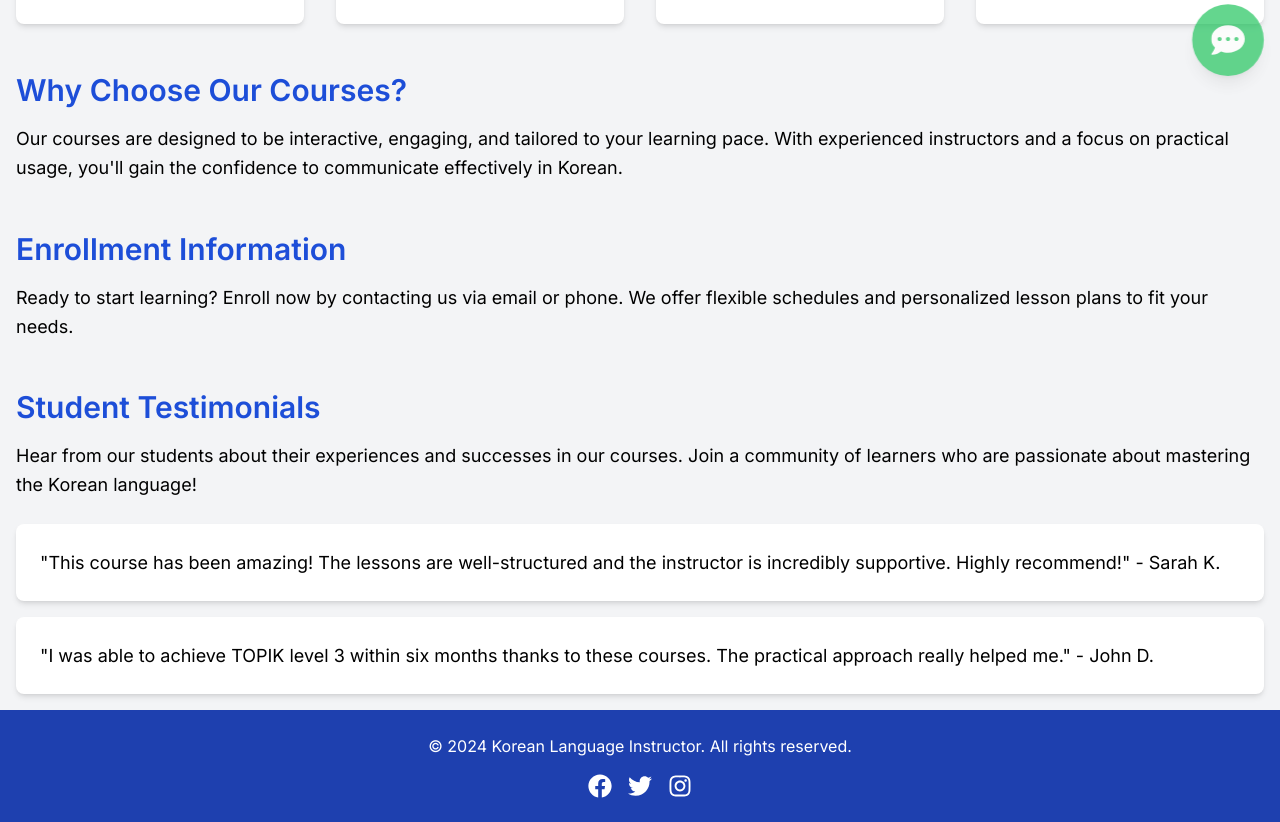
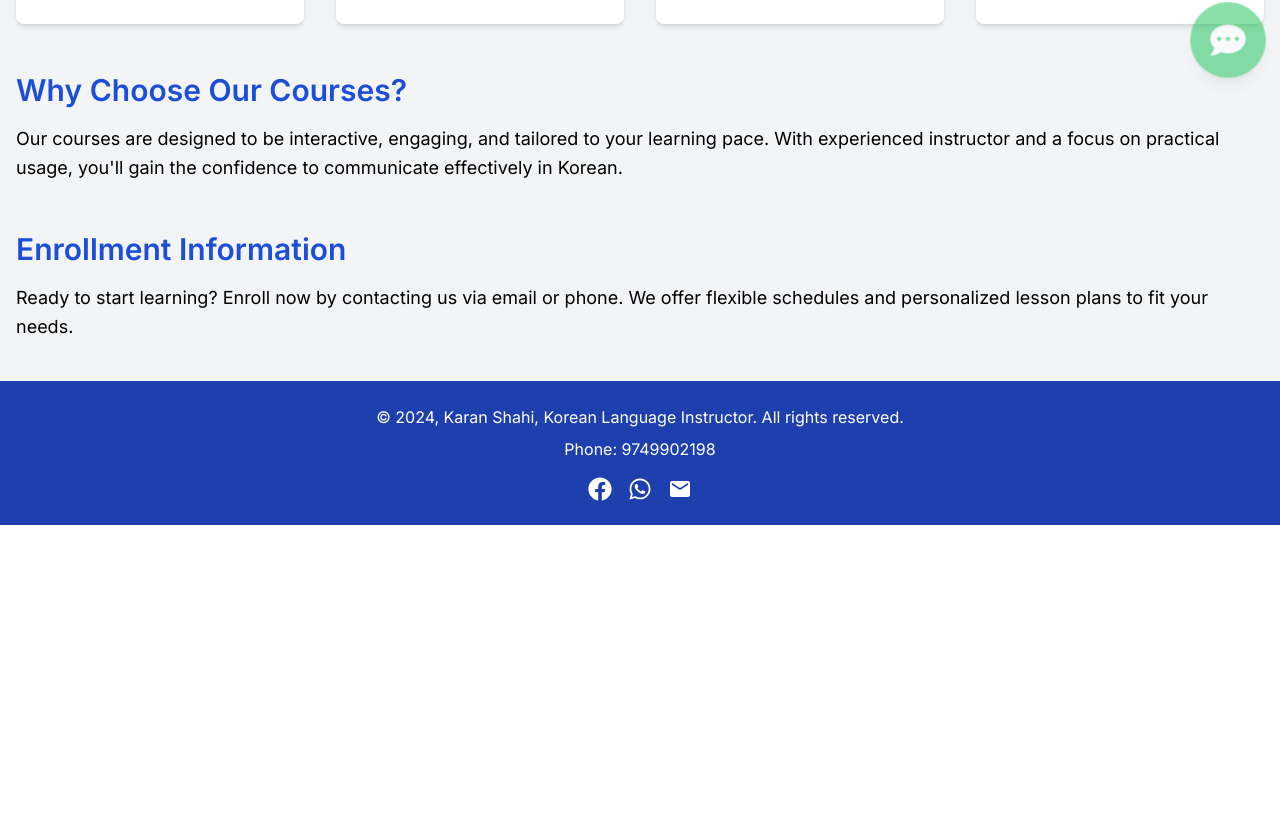
Before and after one commit to manutdmohit/language-instructor, a Next.js app: page /courses in a window 1280 px wide. Shown: the part 708-1530 px from the top of the page. After the commit the page ends 1233 px from the top, so only its background shows below. Built offline with nearby package versions, Linux system fonts and the light colour scheme.

Commit message:
Update data

```diff
--- a/src/app/about/page.tsx
+++ b/src/app/about/page.tsx
@@ -42,7 +42,7 @@ export default function About() {
   };
 
   return (
-    <div className="min-h-screen bg-gray-100">
+    <div className="min-h-screen bg-gray-100 mb-8">
       <header className="bg-gradient-to-r from-blue-600 to-blue-800 text-white py-20 md:py-32">
         <div className="container mx-auto text-center">
           <motion.div
@@ -53,7 +53,7 @@ export default function About() {
           >
             <Image
               src="/images/karanshahi.jpg"
-              alt="Sagar Sharma"
+              alt="Karna Shahi"
               width={200}
               height={200}
               className="rounded-full mx-auto mb-6 shadow-lg"
@@ -78,7 +78,7 @@ export default function About() {
               नमस्ते & 안녕하세요!
             </h1>
             <p className="text-xl md:text-2xl">
-              I'm Karan Shahi, Your Bridge Between Nepal and Korea
+              I'm Karna Shahi, Your Bridge Between Nepal and Korea
             </p>
           </motion.div>
         </div>
@@ -94,11 +94,12 @@ export default function About() {
             My Korean Language Journey
           </h2>
           <p className="text-lg leading-relaxed">
-            My fascination with Korea began during my college years in
-            Kathmandu. The allure of K-dramas and K-pop wasn't just
-            entertainment—it was a window into a vibrant culture. This spark led
-            me to Seoul, where I pursued my Master's in Korean Studies, living
-            between the serenity of Gyeongbokgung Palace and Gangnam's energy.
+            I always had a dream to go to a foreign country, and I was lucky
+            enough to have it fulfilled when I embarked on my journey to South
+            Korea. The vibrant culture, stunning landscapes, and warm
+            hospitality captured my heart from the moment I arrived. I worked
+            there for 6 years, thoroughly enjoying the dynamic work culture and
+            the opportunities it offered for personal and professional growth.
           </p>
         </motion.section>
 
@@ -115,12 +116,12 @@ export default function About() {
             {
               icon: FaGraduationCap,
               title: 'Qualifications',
-              text: "Master's, TOPIK 6, Certified Teacher",
+              text: 'TOPIK , Certified Teacher',
             },
             {
               icon: FaChalkboardTeacher,
               title: 'Experience',
-              text: "7 years in Seoul's top institutions",
+              text: '6 years work experience and 3 years teaching experience',
             },
             {
               icon: FaHeart,
--- a/src/app/contact/page.tsx
+++ b/src/app/contact/page.tsx
@@ -1,6 +1,6 @@
 'use client';
 
-import React from 'react';
+import React, { FormEvent } from 'react';
 import { motion } from 'framer-motion';
 import {
   FaEnvelope,
@@ -9,8 +9,10 @@ import {
   FaFacebook,
   FaTwitter,
   FaInstagram,
+  FaWhatsapp,
 } from 'react-icons/fa';
 import { useEffect, useState } from 'react';
+import { MdEmail } from 'react-icons/md';
 
 interface AnimatedIconProps {
   icon: React.ComponentType<any>;
@@ -28,8 +30,32 @@ const AnimatedIcon: React.FC<AnimatedIconProps> = ({
   );
 };
 
+interface FormData {
+  name: string;
+  email: string;
+  phone: string;
+  message: string;
+}
+
 export default function Contact() {
   const [isLoaded, setIsLoaded] = useState(false);
+
+  // State variable for form data
+  const [formData, setFormData] = useState<FormData>({
+    name: '',
+    email: '',
+    phone: '',
+    message: '',
+  });
+
+  // Define a function to handle form submission
+  const handleSubmit = (event: FormEvent<HTMLFormElement>) => {
+    event.preventDefault();
+    alert('Message sent successfully');
+
+    // Clear form data
+    setFormData({ name: '', email: '', phone: '', message: '' });
+  };
 
   useEffect(() => {
     setIsLoaded(true);
@@ -74,7 +100,6 @@ export default function Contact() {
             look forward to hearing from you!
           </p>
         </motion.section>
-
         <motion.section
           className="grid grid-cols-1 md:grid-cols-3 gap-8"
           variants={{
@@ -88,17 +113,17 @@ export default function Contact() {
             {
               icon: FaEnvelope,
               title: 'Email',
-              text: 'karan@example.com',
+              text: 'shahikarna4444@gmail.com',
             },
             {
               icon: FaPhone,
               title: 'Phone',
-              text: '+123 456 7890',
+              text: '+977 974 9902198',
             },
             {
               icon: FaMapMarkerAlt,
               title: 'Location',
-              text: '123 Seoul St, Kathmandu, Nepal',
+              text: 'Tikapur, Kailali',
             },
           ].map(({ icon, title, text }, index) => (
             <motion.div
@@ -112,7 +137,6 @@ export default function Contact() {
             </motion.div>
           ))}
         </motion.section>
-
         <motion.section
           variants={fadeInUp}
           initial="hidden"
@@ -125,7 +149,10 @@ export default function Contact() {
             Please fill out the form below with your name, email, subject, and
             message. I will get back to you as soon as possible.
           </p>
-          <form className="bg-white p-6 rounded-lg shadow-md space-y-4">
+          <form
+            className="bg-white p-6 rounded-lg shadow-md space-y-4"
+            onSubmit={handleSubmit}
+          >
             <div>
               <label
                 htmlFor="name"
@@ -137,6 +164,11 @@ export default function Contact() {
                 type="text"
                 id="name"
                 className="mt-1 p-2 border border-gray-300 rounded w-full"
+                required
+                value={formData.name}
+                onChange={(e) =>
+                  setFormData({ ...formData, name: e.target.value })
+                }
               />
             </div>
             <div>
@@ -150,19 +182,28 @@ export default function Contact() {
                 type="email"
                 id="email"
                 className="mt-1 p-2 border border-gray-300 rounded w-full"
+                required
+                value={formData.email}
+                onChange={(e) =>
+                  setFormData({ ...formData, email: e.target.value })
+                }
               />
             </div>
             <div>
               <label
-                htmlFor="subject"
+                htmlFor="phone"
                 className="block text-sm font-medium text-gray-700"
               >
-                Subject
+                Phone
               </label>
               <input
                 type="text"
-                id="subject"
+                id="phone"
                 className="mt-1 p-2 border border-gray-300 rounded w-full"
+                value={formData.phone}
+                onChange={(e) =>
+                  setFormData({ ...formData, phone: e.target.value })
+                }
               />
             </div>
             <div>
@@ -176,6 +217,10 @@ export default function Contact() {
                 id="message"
                 className="mt-1 p-2 border border-gray-300 rounded w-full"
                 rows={4}
+                value={formData.message}
+                onChange={(e) =>
+                  setFormData({ ...formData, message: e.target.value })
+                }
               ></textarea>
             </div>
             <button
@@ -186,8 +231,8 @@ export default function Contact() {
             </button>
           </form>
         </motion.section>
-
-        <motion.section
+        ;
+        {/* <motion.section
           variants={fadeInUp}
           initial="hidden"
           animate={isLoaded ? 'visible' : 'hidden'}
@@ -204,8 +249,7 @@ export default function Contact() {
             <li>Saturday: 10:00 AM - 4:00 PM</li>
             <li>Sunday: Closed</li>
           </ul>
-        </motion.section>
-
+        </motion.section> */}
         <motion.section
           variants={fadeInUp}
           initial="hidden"
@@ -220,9 +264,15 @@ export default function Contact() {
           </p>
           <div className="flex space-x-4 justify-center">
             {[
-              { icon: FaFacebook, link: 'https://www.facebook.com' },
-              { icon: FaTwitter, link: 'https://www.twitter.com' },
-              { icon: FaInstagram, link: 'https://www.instagram.com' },
+              {
+                icon: FaFacebook,
+                link: 'https://https://www.facebook.com/rumesh.shshi',
+              },
+              { icon: FaWhatsapp, link: 'https://wa.me/+9779749902198' },
+              {
+                icon: MdEmail,
+                link: 'mailto: shahikarna4444@gmail.com',
+              },
             ].map(({ icon, link }, index) => (
               <a
                 key={index}
@@ -236,8 +286,7 @@ export default function Contact() {
             ))}
           </div>
         </motion.section>
-
-        <motion.section
+        {/* <motion.section
           variants={fadeInUp}
           initial="hidden"
           animate={isLoaded ? 'visible' : 'hidden'}
@@ -247,8 +296,7 @@ export default function Contact() {
             Have questions? Check out the FAQ section for quick answers to
             common questions.
           </p>
-        </motion.section>
-
+        </motion.section> */}
         <motion.section
           variants={fadeInUp}
           initial="hidden"
--- a/src/app/page.tsx
+++ b/src/app/page.tsx
@@ -1,7 +1,7 @@
 'use client';
 
 import { motion } from 'framer-motion';
-import { FaGraduationCap, FaPlane, FaChalkboardTeacher } from 'react-icons/fa';
+import { FaNetworkWired, FaPlane, FaChalkboardTeacher } from 'react-icons/fa';
 import Hero from '@/components/Hero';
 import CoursesOnly from '@/components/CoursesOnly';
 
@@ -34,23 +34,26 @@ export default function Home() {
             animate={{ opacity: 1, x: 0 }}
             className="text-lg"
           >
-            I'm a passionate Korean language instructor with years of experience
-            teaching in Korea. Now, I'm back in my home country, Nepal, sharing
-            my expertise and cultural insights.
+            Dreaming of a future in South Korea? It's an amazing destination for
+            work or study, where you can earn between 2.5 to 3 Lakhs Nrs. Hi, I
+            am Karna Shahi, let me be your guide! I'm a passionate Korean
+            language instructor with years of teaching experience across Nepal's
+            vibrant cities. My mission is to share my expertise and cultural
+            wisdom to help you succeed in your Korean journey.
           </motion.p>
         </section>
 
         <section className="grid grid-cols-1 md:grid-cols-3 gap-6">
           {[
             {
-              icon: FaGraduationCap,
-              title: 'Education',
-              text: "Master's in Korean Studies",
+              icon: FaNetworkWired,
+              title: 'Work Experience',
+              text: '6 years',
             },
             {
               icon: FaPlane,
-              title: 'Experience',
-              text: '5 years teaching in Seoul',
+              title: 'Teaching Experience',
+              text: '3 years',
             },
             {
               icon: FaChalkboardTeacher,
--- a/src/components/Courses.tsx
+++ b/src/components/Courses.tsx
@@ -30,7 +30,7 @@ const AllCourses = () => {
         </h2>
         <p className="text-lg leading-relaxed mb-6">
           Our courses are designed to be interactive, engaging, and tailored to
-          your learning pace. With experienced instructors and a focus on
+          your learning pace. With experienced instructor and a focus on
           practical usage, you'll gain the confidence to communicate effectively
           in Korean.
         </p>
@@ -50,36 +50,6 @@ const AllCourses = () => {
           fit your needs.
         </p>
       </motion.section>
-
-      <motion.section
-        variants={fadeInUp}
-        initial="hidden"
-        animate={isLoaded ? 'visible' : 'hidden'}
-      >
-        <h2 className="text-3xl font-semibold mb-4 text-blue-700">
-          Student Testimonials
-        </h2>
-        <p className="text-lg leading-relaxed mb-6">
-          Hear from our students about their experiences and successes in our
-          courses. Join a community of learners who are passionate about
-          mastering the Korean language!
-        </p>
-        <div className="space-y-4">
-          <div className="bg-white p-6 rounded-lg shadow-md">
-            <p className="text-lg leading-relaxed">
-              "This course has been amazing! The lessons are well-structured and
-              the instructor is incredibly supportive. Highly recommend!" -
-              Sarah K.
-            </p>
-          </div>
-          <div className="bg-white p-6 rounded-lg shadow-md">
-            <p className="text-lg leading-relaxed">
-              "I was able to achieve TOPIK level 3 within six months thanks to
-              these courses. The practical approach really helped me." - John D.
-            </p>
-          </div>
-        </div>
-      </motion.section>
     </main>
   );
 };
--- a/src/components/Footer.tsx
+++ b/src/components/Footer.tsx
@@ -1,6 +1,16 @@
 'use client';
 
-import { FaFacebook, FaTwitter, FaInstagram } from 'react-icons/fa';
+import Link from 'next/link';
+
+import {
+  FaFacebook,
+  FaTwitter,
+  FaInstagram,
+  FaWhatsapp,
+  FaPhone,
+} from 'react-icons/fa';
+import { MdEmail } from 'react-icons/md';
+
 import { motion } from 'framer-motion';
 
 export default function Footer() {
@@ -8,16 +18,34 @@ export default function Footer() {
 
   return (
     <footer className="bg-blue-800 text-white p-6 text-center mt-auto">
-      <p>© {currentYear} Korean Language Instructor. All rights reserved.</p>
+      <p>
+        © {currentYear}, Karan Shahi, Korean Language Instructor. All rights
+        reserved.
+      </p>
+      <Link href="tel:9749902198">
+        <p className="text-center mt-2 mx-auto">Phone: 9749902198</p>
+      </Link>
+
       <div className="flex justify-center mt-4 space-x-4">
-        {[FaFacebook, FaTwitter, FaInstagram].map((Icon, index) => (
+        {[
+          {
+            icon: FaFacebook,
+            link: 'https://www.facebook.com/rumesh.shshi',
+          },
+          { icon: FaWhatsapp, link: 'https://wa.me/+9779749902198' },
+          {
+            icon: MdEmail,
+            link: 'mailto: shahikarna4444@gmail.com',
+          },
+        ].map((Icon, index) => (
           <motion.a
             key={index}
-            href="#"
+            href={Icon.link}
+            target="_blank"
             whileHover={{ scale: 1.2 }}
             className="text-2xl hover:text-blue-300"
           >
-            <Icon />
+            <Icon.icon />
           </motion.a>
         ))}
       </div>
--- a/src/components/Hero.tsx
+++ b/src/components/Hero.tsx
@@ -52,17 +52,18 @@ const Hero = () => {
           animate={{ y: 0, opacity: 1 }}
           transition={{ delay: 0.5, type: 'spring', stiffness: 50 }}
         >
-          From Seoul to Kathmandu
+          From Nepal to South Korea
         </motion.h2>
         <motion.p
-          className="text-lg md:text-xl lg:text-2xl max-w-3xl mx-auto drop-shadow-lg"
+          className="text-lg md:text-xl lg:text-2xl max-w-3xl mx-auto drop-shadow-lg text-left"
           initial={{ y: 50, opacity: 0 }}
           animate={{ y: 0, opacity: 1 }}
           transition={{ delay: 0.7, type: 'spring', stiffness: 50 }}
         >
-          With years of experience teaching in the heart of Seoul, I bring the
-          essence of Korean language and culture back to my home in Nepal. Join
-          me on this unique language journey.
+          With 6 years of stay in South Korea and more than 3 years of
+          experience as a teacher in various cities of Nepal experience, I bring
+          the essence of Korean language and culture back to my home in Nepal.
+          Join me on this unique language journey.
         </motion.p>
         <motion.button
           className="mt-8 px-8 py-3 bg-blue-600 text-white rounded-full text-lg font-semibold hover:bg-blue-700 transition shadow-lg"
```
